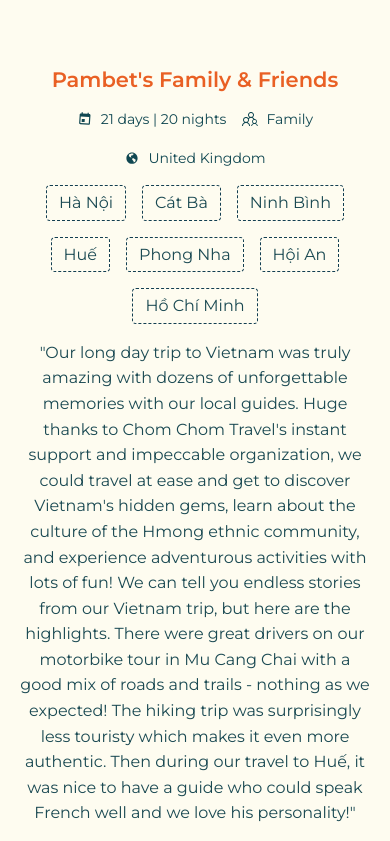
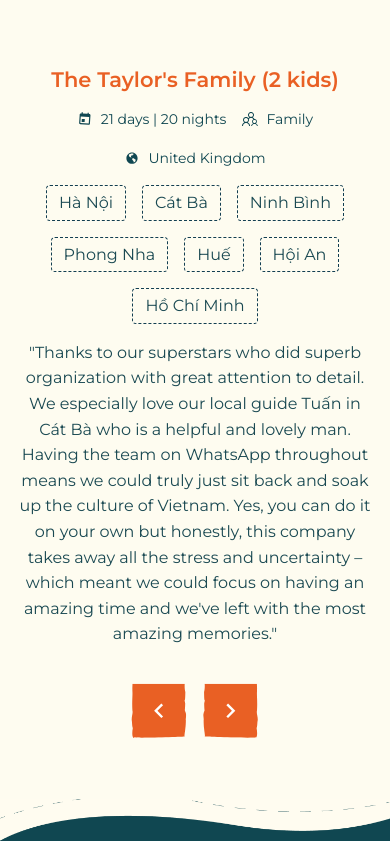
Before and after one commit to LuongVanDuy/chomchom-travel, a website: page index.html in a window 390 px wide. Shown: the part 4774-5615 px from the top of the page. Drawn offline with nearby package versions, Linux system fonts and the light colour scheme.

Commit message:
update home

```diff
--- a/index.html
+++ b/index.html
@@ -580,11 +580,11 @@
         <div
           class="bg-dark_primary relative rounded-3xl p-16 text-white shadow-lg flex flex-col md:flex-row items-start gap-10 w-full">
           <div class="md:w-1/2 flex flex-col gap-4">
-            <h3 class="text-2xl font-semibold text-[#7FD1C8]">
+            <h3 id="testimonial-name" class="text-2xl font-semibold text-[#7FD1C8]">
               The Taylor's Family (2 kids)
             </h3>
 
-            <div class="flex items-center flex-wrap gap-4 text-white text-lg font-semibold">
+            <div id="testimonial-info" class="flex items-center flex-wrap gap-4 text-white text-lg font-semibold">
               <div class="flex items-center gap-2">
                 <span>📅</span>21 days | 20 nights
               </div>
@@ -594,7 +594,7 @@
               </div>
             </div>
 
-            <div class="flex flex-wrap gap-4 mt-4">
+            <div id="testimonial-tags" class="flex flex-wrap gap-4 mt-4">
               <span class="px-3 py-1 border border-dashed rounded text-[16px]">Hà
                 Nội</span>
               <span class="px-3 py-1 border border-dashed rounded text-[16px]">Cát
@@ -610,7 +610,7 @@
                 Chí Minh</span>
             </div>
 
-            <p class="italic text-[14px] mt-4 leading-[150%] text-gray-300">
+            <p id="testimonial-content" class="italic text-[14px] mt-4 leading-[150%] text-gray-300">
               "Thanks to our superstars who did superb organization with great
               attention to detail. We especially love our local guide Tuấn in
               Cát Bà who is a helpful and lovely man. Having the team on
@@ -622,18 +622,18 @@
             </p>
 
             <div class="flex gap-4 mt-6">
-              <div class="cursor-pointer">
+              <div class="cursor-pointer" id="testimonial-prev-btn">
                 <img src="../assets/images/home/button-prev.svg" alt="button prev"
                   class=" object-contain w-[56px] h-[56px]" />
               </div>
-              <div class="cursor-pointer">
+              <div class="cursor-pointer" id="testimonial-next-btn">
                 <img src="../assets/images/home/button-next.svg" alt="button next"
                   class=" object-contain w-[56px] h-[56px]" />
               </div>
             </div>
           </div>
           <div class="md:w-1/2 absolute md:top-[-13%] lg:top-[10%] xl:top-[3%] 2xl:top-[-15%] right-[-7%]">
-            <img src="assets/images/our-travel-home.png" alt="Taylor's Family" class="w-4/5" />
+            <img id="testimonial-image" src="assets/images/our-travel-home.png" alt="Taylor's Family" class="w-4/5" />
           </div>
         </div>
       </div>
@@ -654,15 +654,15 @@
   </h1>
 
    <div class="relative h-[280px] bg-dark_primary mx-5 my-[80px] rounded-[20px] p-10">
-    <img src="assets/images/our-travel-home.png"
+    <img id="testimonial-image-mobile" src="assets/images/our-travel-home.png"
          alt="Taylor's Family"
          class="absolute top-[-25%]  left-0  object-cover" />
   </div>
 
-    <h3 class="text-[21px] font-semibold text-[#E96024] text-center my-3">
+    <h3 id="testimonial-name-mobile" class="text-[21px] font-semibold text-[#E96024] text-center my-3">
       Pambet's Family & Friends
     </h3>
-    <div class="flex items-center justify-center flex-wrap gap-4 text-[#104751] text-[14px]">
+    <div id="testimonial-info-mobile" class="flex items-center justify-center flex-wrap gap-4 text-[#104751] text-[14px]">
       <div class="flex items-center gap-2">
         <span><img src="assets/images/home/calendar.svg" alt="calendar" class="w-[16px] h-[16px]"></span>21 days | 20 nights
       </div>
@@ -672,7 +672,7 @@
       </div>
     </div>
 
-    <div class="flex flex-wrap justify-center gap-4 mt-4">
+    <div id="testimonial-tags-mobile" class="flex flex-wrap justify-center gap-4 mt-4">
       <span class="px-3 py-1 border border-dashed border-dark_primary rounded text-[16px]">Hà
         Nội</span>
       <span class="px-3 py-1 border border-dashed border-dark_primary rounded text-[16px]">Cát
@@ -688,7 +688,7 @@
       <span class="px-3 py-1 border border-dashed border-dark_primary rounded text-[16px]">Hồ
         Chí Minh</span>
     </div>
-    <p class="text-center my-4">
+    <p id="testimonial-content-mobile" class="text-center my-4">
       "Our long day trip to Vietnam was truly amazing with dozens of
       unforgettable memories with our local guides. Huge
       thanks to Chom Chom Travel's instant support and impeccable
@@ -706,10 +706,10 @@
     </p>
 
     <div class="flex gap-4  justify-center py-5">
-      <div class="cursor-pointer">
+      <div class="cursor-pointer" id="testimonial-prev-btn-mobile">
         <img src="../assets/images/home/button-prev.svg" alt="button prev" class=" object-contain w-[56px] h-[56px]" />
       </div>
-      <div class="cursor-pointer">
+      <div class="cursor-pointer" id="testimonial-next-btn-mobile">
         <img src="../assets/images/home/button-next.svg" alt="button next" class=" object-contain w-[56px] h-[56px]" />
       </div>
     </div>
@@ -975,6 +975,92 @@
           }
         });
     }, 100);
+
+    // Testimonials desktop switching logic
+    const testimonials = [
+      {
+        name: "The Taylor's Family (2 kids)",
+        content: `"Thanks to our superstars who did superb organization with great attention to detail. We especially love our local guide Tuấn in Cát Bà who is a helpful and lovely man. Having the team on WhatsApp throughout means we could truly just sit back and soak up the culture of Vietnam. Yes, you can do it on your own but honestly, this company takes away all the stress and uncertainty – which meant we could focus on having an amazing time and we've left with the most amazing memories."`,
+        image: "assets/images/our-travel-home.png",
+        tags: ["Hà Nội", "Cát Bà", "Ninh Bình", "Phong Nha", "Huế", "Hội An", "Hồ Chí Minh"],
+        info: [
+          { icon: "📅", text: "21 days | 20 nights", img: "assets/images/home/calendar.svg" },
+          { icon: "👨‍👩‍👧‍👦", text: "Family", img: "assets/images/home/person-calendar.svg" },
+          { icon: "🌍", text: "United Kingdom", img: "assets/images/home/earth.svg" }
+        ]
+      },
+      {
+        name: "Pambet's Family & Friends",
+        content: `"Our long day trip to Vietnam was truly amazing with dozens of unforgettable memories with our local guides. Huge thanks to Chom Chom Travel's instant support and impeccable organization, we could travel at ease and get to discover Vietnam's hidden gems, learn about the culture of the Hmong ethnic community, and experience adventurous activities with lots of fun! We can tell you endless stories from our Vietnam trip, but here are the highlights. There were great drivers on our motorbike tour in Mu Cang Chai with a good mix of roads and trails - nothing as we expected! The hiking trip was surprisingly less touristy which makes it even more authentic. Then during our travel to Huế, it was nice to have a guide who could speak French well and we love his personality!"`,
+        image: "assets/images/our-travel-home.png",
+        tags: ["Hà Nội", "Cát Bà", "Ninh Bình", "Huế", "Phong Nha", "Hội An", "Hồ Chí Minh"],
+        info: [
+          { icon: "📅", text: "21 days | 20 nights", img: "assets/images/home/calendar.svg" },
+          { icon: "👨‍👩‍👧‍👦", text: "Family", img: "assets/images/home/person-calendar.svg" },
+          { icon: "🌍", text: "United Kingdom", img: "assets/images/home/earth.svg" }
+        ]
+      }
+      // Có thể thêm nhiều testimonial khác ở đây
+    ];
+    let currentTestimonial = 0;
+    function renderTestimonial(index) {
+      const t = testimonials[index];
+      // Desktop
+      document.getElementById('testimonial-name').textContent = t.name;
+      document.getElementById('testimonial-content').textContent = t.content;
+      document.getElementById('testimonial-image').src = t.image;
+      const infoDiv = document.getElementById('testimonial-info');
+      if (infoDiv) {
+        infoDiv.innerHTML = t.info.map(i => `
+          <div class=\"flex items-center gap-2\">
+            <span>${i.icon}</span>${i.text}
+          </div>
+        `).join('');
+      }
+      const tagsDiv = document.getElementById('testimonial-tags');
+      if (tagsDiv) {
+        tagsDiv.innerHTML = t.tags.map(tag => `
+          <span class=\"px-3 py-1 border border-dashed rounded text-[16px]\">${tag}</span>
+        `).join('');
+      }
+      // Mobile
+      document.getElementById('testimonial-name-mobile').textContent = t.name;
+      document.getElementById('testimonial-content-mobile').textContent = t.content;
+      document.getElementById('testimonial-image-mobile').src = t.image;
+      const infoDivMobile = document.getElementById('testimonial-info-mobile');
+      if (infoDivMobile) {
+        infoDivMobile.innerHTML = t.info.map(i => `
+          <div class=\"flex items-center gap-2\">
+            <span><img src=\"${i.img}\" alt=\"icon\" class=\"w-[16px] h-[16px]\"></span>${i.text}
+          </div>
+        `).join('');
+      }
+      const tagsDivMobile = document.getElementById('testimonial-tags-mobile');
+      if (tagsDivMobile) {
+        tagsDivMobile.innerHTML = t.tags.map(tag => `
+          <span class=\"px-3 py-1 border border-dashed border-dark_primary rounded text-[16px]\">${tag}</span>
+        `).join('');
+      }
+    }
+    document.addEventListener('DOMContentLoaded', function () {
+      renderTestimonial(currentTestimonial);
+      document.getElementById('testimonial-prev-btn').addEventListener('click', function () {
+        currentTestimonial = (currentTestimonial - 1 + testimonials.length) % testimonials.length;
+        renderTestimonial(currentTestimonial);
+      });
+      document.getElementById('testimonial-next-btn').addEventListener('click', function () {
+        currentTestimonial = (currentTestimonial + 1) % testimonials.length;
+        renderTestimonial(currentTestimonial);
+      });
+      document.getElementById('testimonial-prev-btn-mobile').addEventListener('click', function () {
+        currentTestimonial = (currentTestimonial - 1 + testimonials.length) % testimonials.length;
+        renderTestimonial(currentTestimonial);
+      });
+      document.getElementById('testimonial-next-btn-mobile').addEventListener('click', function () {
+        currentTestimonial = (currentTestimonial + 1) % testimonials.length;
+        renderTestimonial(currentTestimonial);
+      });
+    });
   </script>
 </body>
 
```
Also changed, not shown: dist/output.css.
